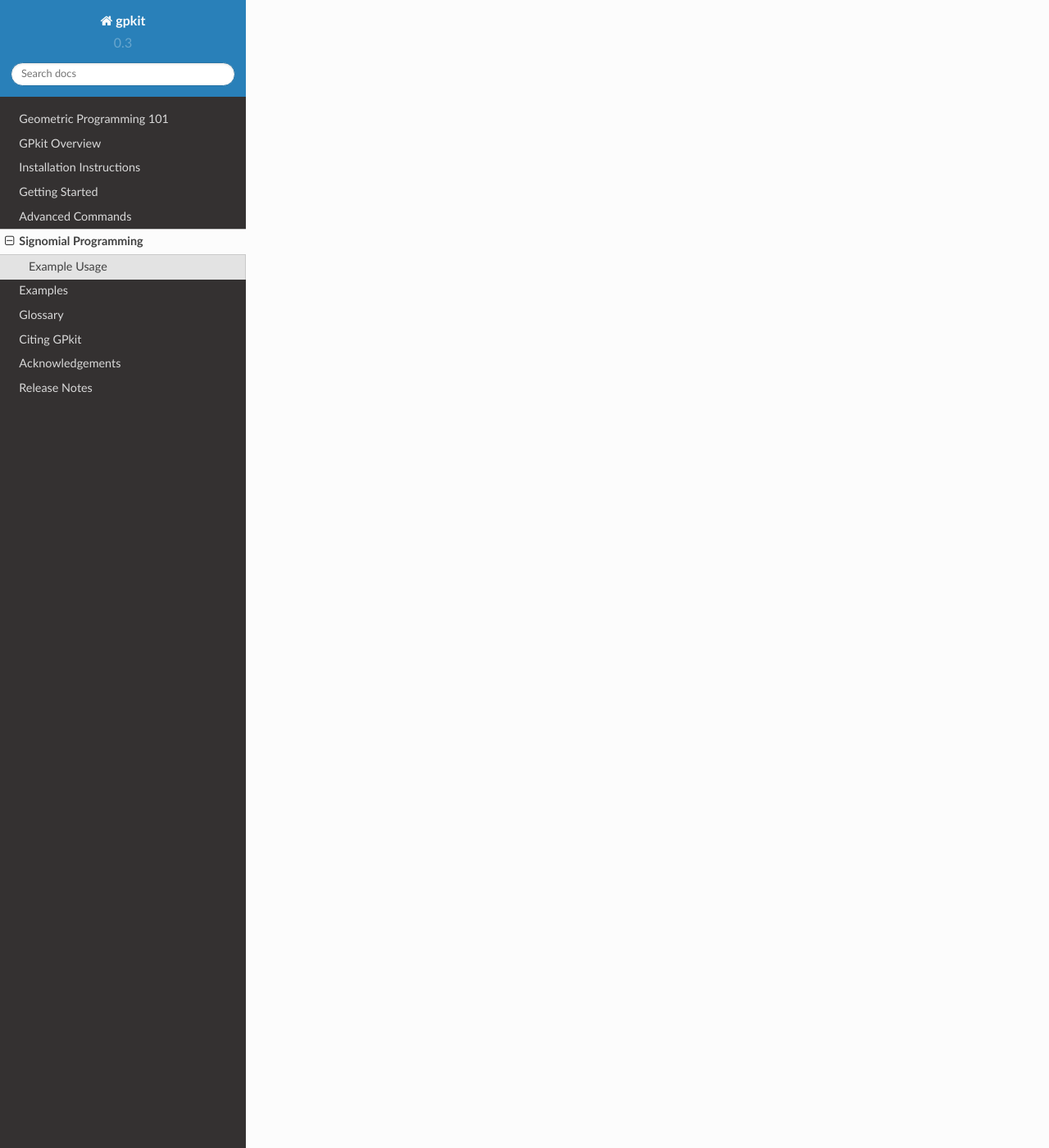
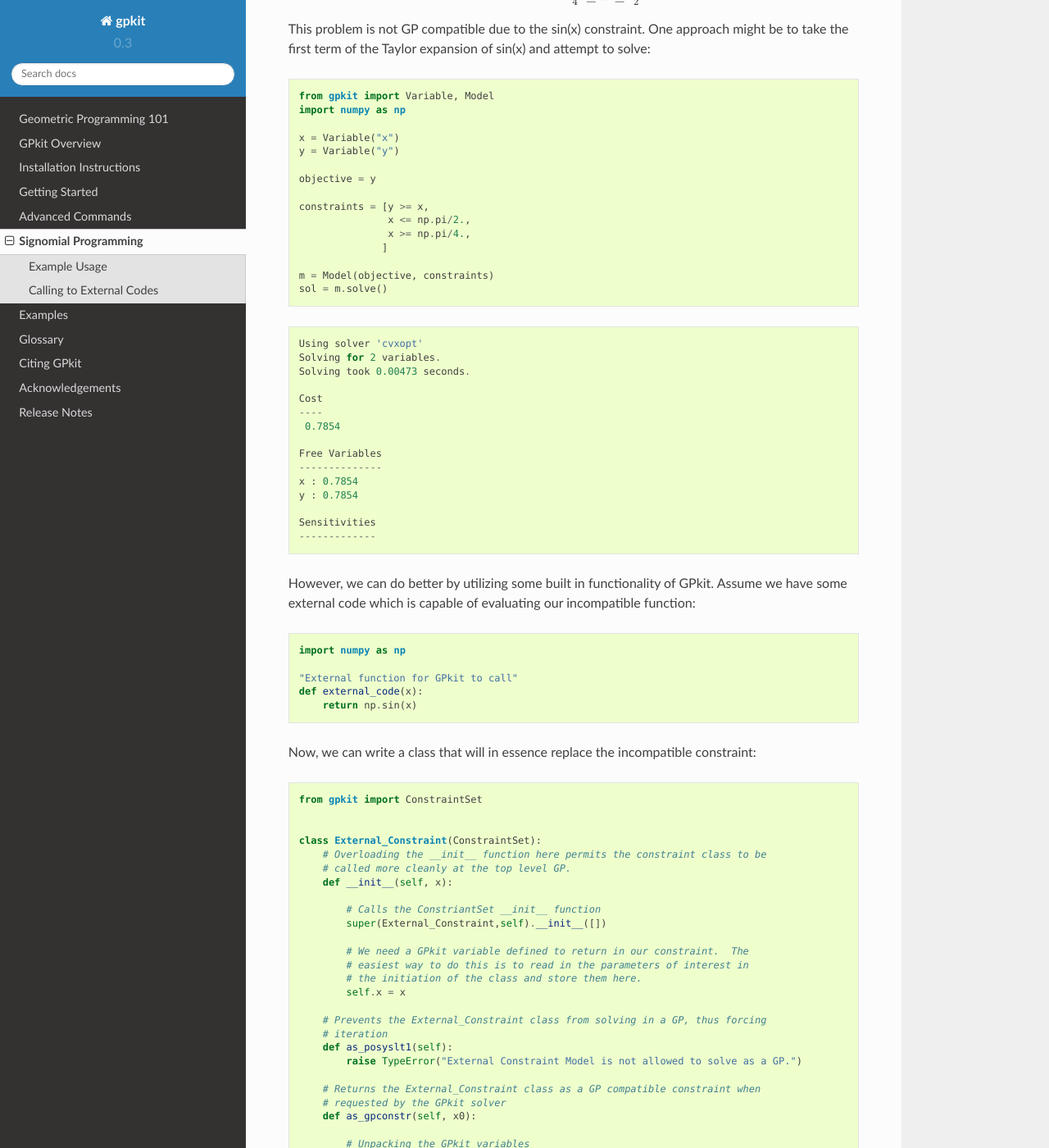
Before and after one commit to convexengineering/gpkit, a Sphinx documentation site: the page built from docs/source/signomialprogramming.rst, in a window 1280 px wide and 1400 px high, scrolled down 1574 px. Shown: the whole window at 82% size. Built offline with Sphinx 7.4.7 and the Read the Docs theme 2.0.0, drawn with Linux system fonts in a browser that asks for light colours; some of the changed text lies outside the part shown.

Commit message:
Adding external call example

```diff
--- /dev/null
+++ b/docs/source/examples/external_GP.py
@@ -0,0 +1,15 @@
+from gpkit import Variable, Model
+import numpy as np
+
+x = Variable("x")
+y = Variable("y")
+
+objective = y
+
+constraints = [External_Constraint(x),
+               x <= np.pi/2.,
+               x >= np.pi/4.,
+              ]
+
+m = Model(objective, constraints)
+sol = m.localsolve()
--- /dev/null
+++ b/docs/source/examples/external_GP_out.txt
@@ -0,0 +1,14 @@
+Beginning signomial solve.
+Solving took 3 GP solves and 0.0191 seconds.
+
+Cost
+----
+ 0.7071
+
+Free Variables
+--------------
+x : 0.7854
+y : 0.7071
+
+Sensitivities
+-------------
--- /dev/null
+++ b/docs/source/examples/external_class.py
@@ -0,0 +1,42 @@
+from gpkit import ConstraintSet
+
+
+class External_Constraint(ConstraintSet):
+    # Overloading the __init__ function here permits the constraint class to be
+    # called more cleanly at the top level GP.
+    def __init__(self, x):
+
+        # Calls the ConstriantSet __init__ function
+        super(External_Constraint,self).__init__([])
+
+        # We need a GPkit variable defined to return in our constraint.  The
+        # easiest way to do this is to read in the parameters of interest in
+        # the initiation of the class and store them here.
+        self.x = x
+
+    # Prevents the External_Constraint class from solving in a GP, thus forcing
+    # iteration
+    def as_posyslt1(self):
+        raise TypeError("External Constraint Model is not allowed to solve as a GP.")
+
+    # Returns the External_Constraint class as a GP compatible constraint when
+    # requested by the GPkit solver
+    def as_gpconstr(self, x0):
+
+        # Unpacking the GPkit variables
+        x = self.x
+
+        # Creating a default constraint for the first solve
+        if not x0:
+            return (y >= x)
+
+        # Returns constraint updated with new call to the external code
+        else:
+            # Unpack Design Variables at the current point
+            x_star = x0["x"]
+
+            # Call external code
+            res = external_code(x_star)
+
+        # Return linearized constraint
+        return (y >= res*x/x_star)
--- /dev/null
+++ b/docs/source/examples/external_function.py
@@ -0,0 +1,5 @@
+import numpy as np
+
+"External function for GPkit to call"
+def external_code(x):
+    return np.sin(x)
--- /dev/null
+++ b/docs/source/examples/sin_approx_example.py
@@ -0,0 +1,15 @@
+from gpkit import Variable, Model
+import numpy as np
+
+x = Variable("x")
+y = Variable("y")
+
+objective = y
+
+constraints = [y >= x,
+               x <= np.pi/2.,
+               x >= np.pi/4.,
+              ]
+
+m = Model(objective, constraints)
+sol = m.solve()
--- /dev/null
+++ b/docs/source/examples/sin_approx_example_out.txt
@@ -0,0 +1,15 @@
+Using solver 'cvxopt'
+Solving for 2 variables.
+Solving took 0.00473 seconds.
+
+Cost
+----
+ 0.7854
+
+Free Variables
+--------------
+x : 0.7854
+y : 0.7854
+
+Sensitivities
+-------------
--- a/docs/source/signomialprogramming.rst
+++ b/docs/source/signomialprogramming.rst
@@ -34,3 +34,35 @@
 When using the ``localsolve`` method, the ``reltol`` argument specifies the relative tolerance of the solver: that is, by what percent does the solution have to improve between iterations? If any iteration improves less than that amount, the solver stops and returns its value.
 
 If you wish to start the local optimization at a particular point :math:`x_k`, however, you may do so by putting that position (a dictionary formatted as you would a substitution) as the ``xk`` argument.
+
+Calling to External Codes
+=========================
+For some applications, it is useful to be able to call external codes which may not be GP compatible.  Imagine we wished to solve the following optimization problem:
+
+.. math:: \begin{array}[lll]\text{}
+    \text{minimize} & y & \\
+    \text{subject to} & y \geq \sin(x) \\
+                      & \frac{\pi}{4} \leq x \leq \frac{\pi}{2}
+                      \end{array}
+
+This problem is not GP compatible due to the sin(x) constraint.  One approach might be to take the first term of the Taylor expansion of sin(x) and attempt to solve:
+
+.. literalinclude:: examples/sin_approx_example.py
+
+.. literalinclude:: examples/sin_approx_example_out.txt
+
+However, we can do better by utilizing some built in functionality of GPkit.  Assume we have some external code which is capable of evaluating our incompatible function:
+
+.. literalinclude:: examples/external_function.py
+
+Now, we can write a class that will in essence replace the incompatible constraint:
+
+.. literalinclude:: examples/external_class.py
+
+and replace the incompatible constraint in our GP:
+
+.. literalinclude:: examples/external_GP.py
+
+.. literalinclude:: examples/external_GP_out.txt
+
+which is the expected result.  This method has been generalized to much larger scale problems, including calling XFOIL and AVL.
```
